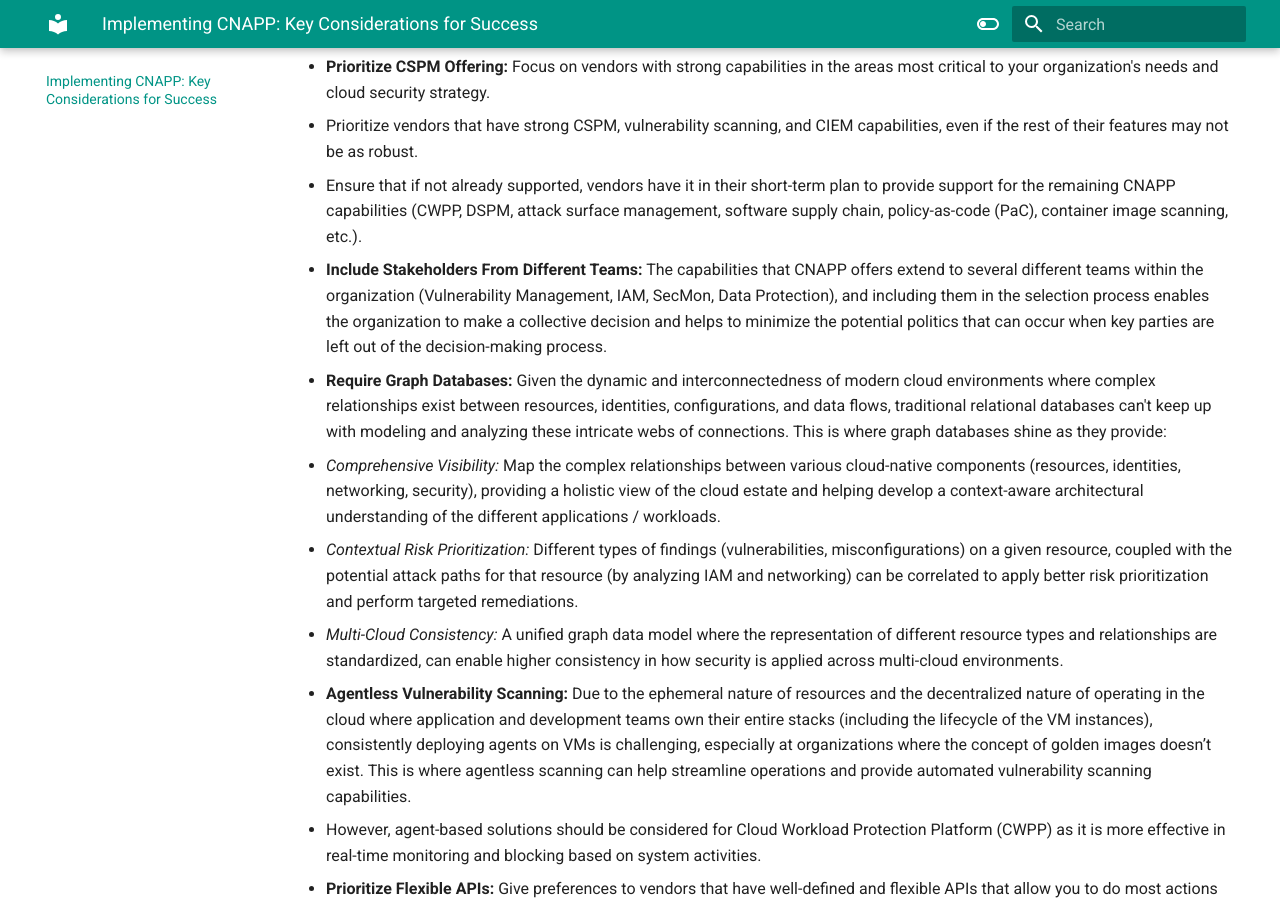
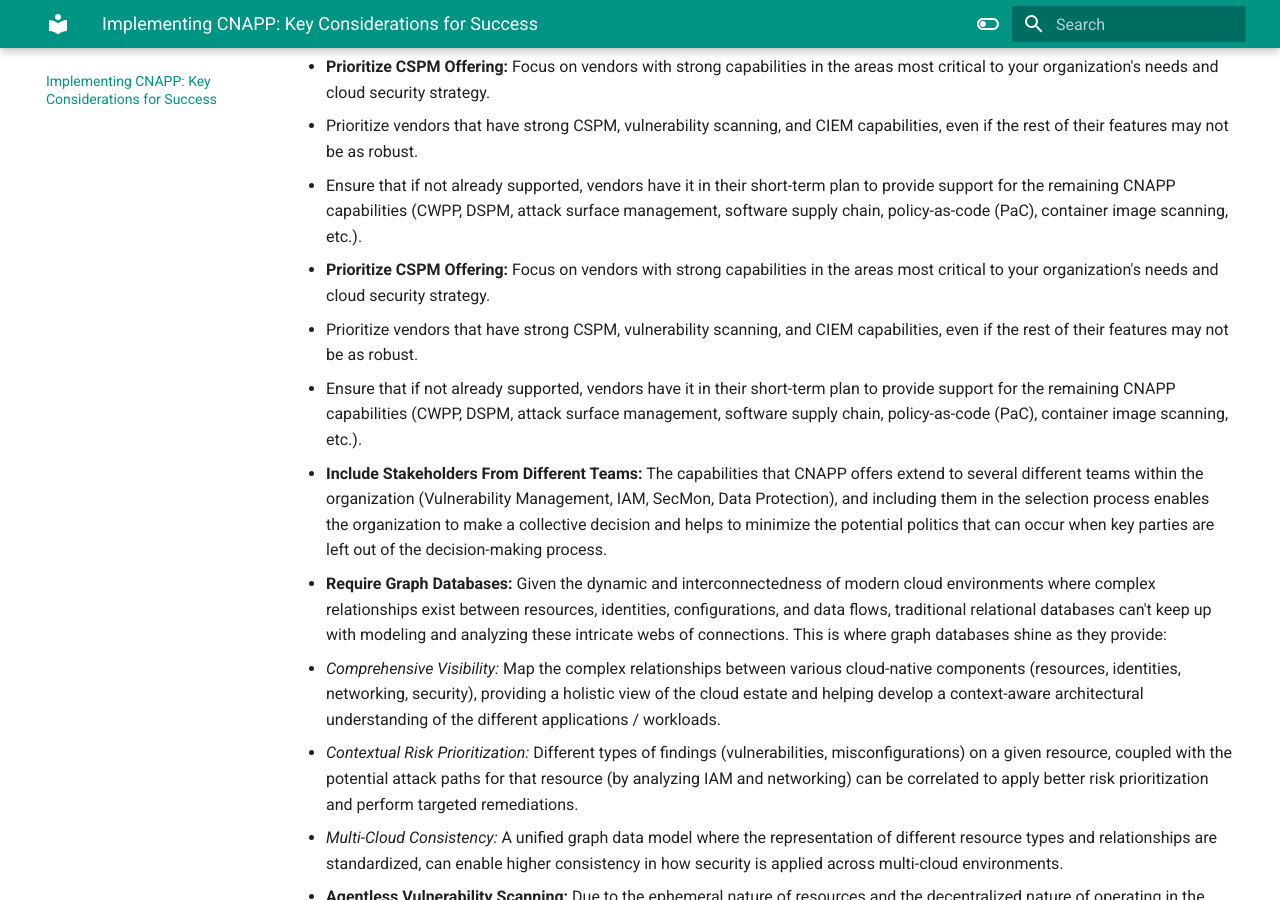
Before and after one commit to naman16/naman-sogani.github.io, an MkDocs documentation site: the page built from docs/index.md, in a window 1280 px wide and 900 px high, scrolled down 1178 px. Built offline with MkDocs 1.6.1 and Material for MkDocs 9.7.7, drawn with Linux system fonts in a browser that asks for light colours.

Commit message:
Update index.md

```diff
--- a/docs/index.md
+++ b/docs/index.md
@@ -25,6 +25,11 @@ Below is an image from Gartner that provides a detailed view of the CNAPP capabi
 # Tool Selection Criteria
 
 When choosing a CNAPP solution, even though no vendor excels in all areas of CNAPP, I strongly advocate for a "best-of-suite" approach rather than assembling multiple "best-of-breed" tools. It is operationally easier to roll out across the organization, reduces the complexity associated with maintaining and managing various tools, and provides unified visibility across the different types of findings as it eliminates the need to correlate data from disparate tools. When evaluating CNAPP solutions, consider the following:
+
+- **Prioritize CSPM Offering:** Focus on vendors with strong capabilities in the areas most critical to your organization's needs and cloud security strategy.
+  - Prioritize vendors that have strong CSPM, vulnerability scanning, and CIEM capabilities, even if the rest of their features may not be as robust.
+  - Ensure that if not already supported, vendors have it in their short-term plan to provide support for the remaining CNAPP capabilities (CWPP, DSPM, attack surface management, software supply chain, policy-as-code (PaC), container image scanning, etc.).
+
 
 * **Prioritize CSPM Offering:** Focus on vendors with strong capabilities in the areas most critical to your organization's needs and cloud security strategy.
   * Prioritize vendors that have strong CSPM, vulnerability scanning, and CIEM capabilities, even if the rest of their features may not be as robust.
```
